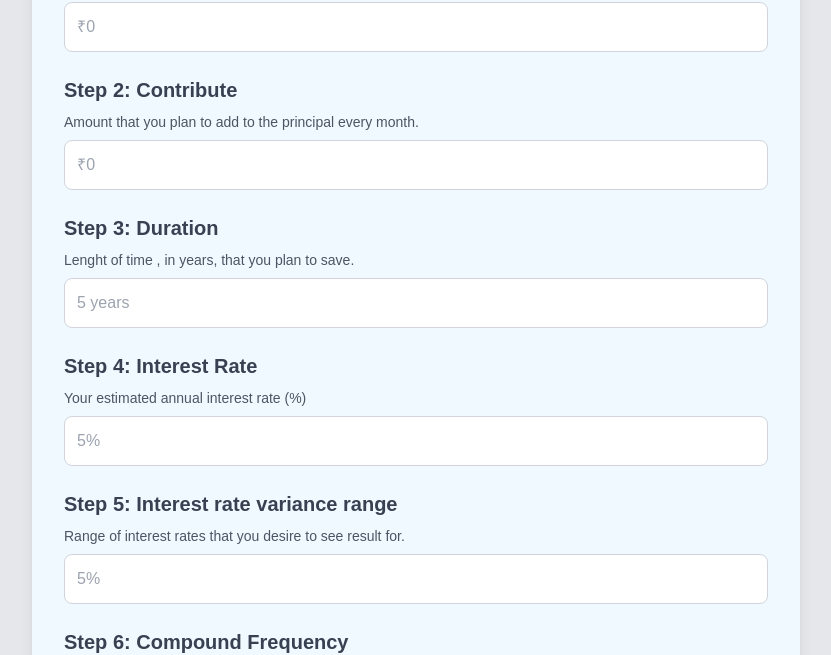
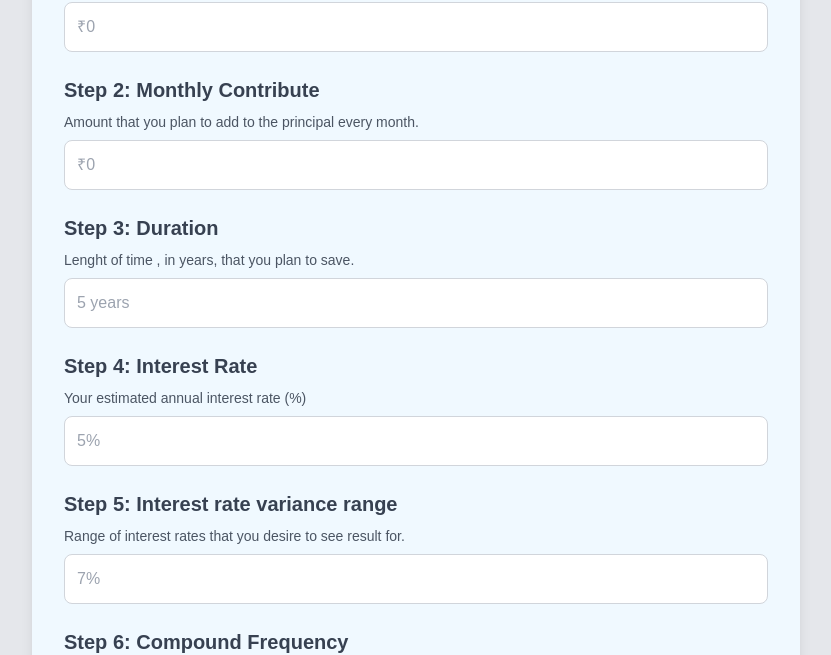
Before and after one commit to Rah214/Compound-Interest-calculator, a Next.js app: page / in a window 1280 px wide. Shown: the part 270-925 px from the top of the page, without its empty margins (224-1055 px from the left). Built offline with nearby package versions, Linux system fonts and the light colour scheme.

Commit message:
Update contribution step label and replace estimated interest rate with variance range input in CompInterCalculator

```diff
--- a/src/app/calculator/CompInterCalculator.jsx
+++ b/src/app/calculator/CompInterCalculator.jsx
@@ -80,7 +80,7 @@ const CompInterCalculator = () => {
 
           <div className="flex flex-col">
             <h2 className="text-xl font-semibold text-gray-700 mb-2">
-              Step 2: Contribute
+              Step 2: Monthly Contribute
             </h2>
             <label className="text-sm font-medium text-gray-600">
             Amount that you plan to add to the principal every month.
@@ -136,10 +136,10 @@ const CompInterCalculator = () => {
             </label>
             <input
               type="number"
-              value={estimatedInterestRate}
-              onChange={(e) => setEstimatedInterestRate(e.target.value)}
+              value={varianceRange}
+              onChange={(e) => setVarianceRange(e.target.value)}
               className="mt-2 p-3 border border-gray-300 rounded-lg focus:outline-none focus:ring-2 focus:ring-blue-500"
-              placeholder="5%"
+              placeholder="7%"
             />
 
           </div>
```
